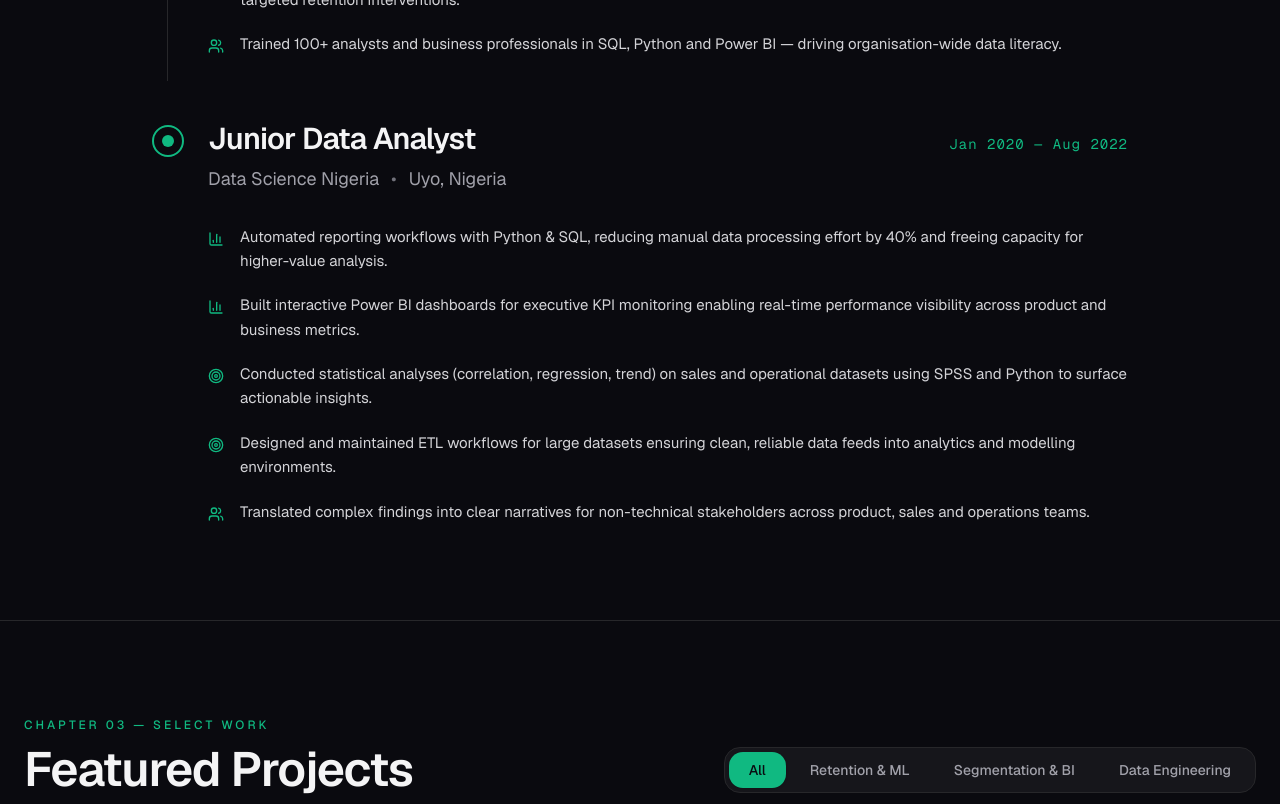
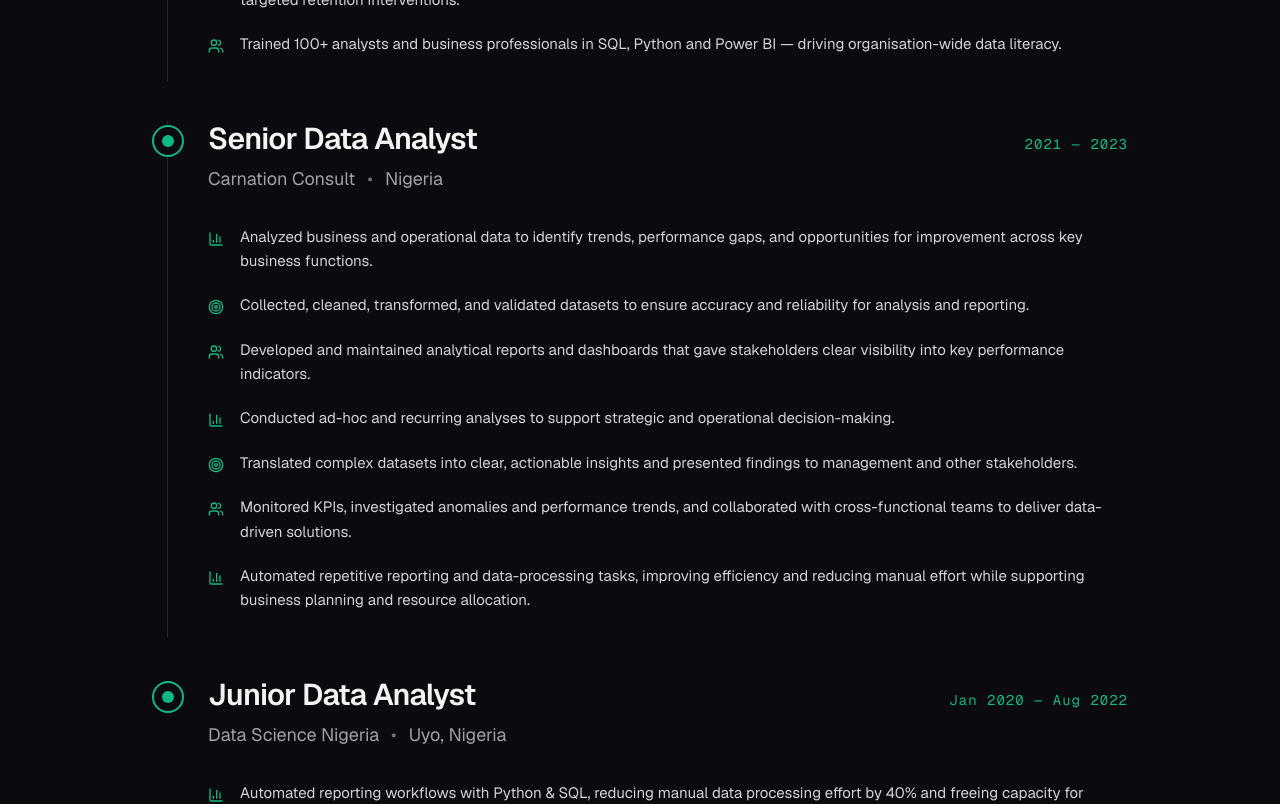
Before and after one commit to FrancisBright1/Portfolio, a Next.js app: page / in a window 1280 px wide. Shown: the part 2380-3184 px from the top of the page. Built offline with nearby package versions, Linux system fonts and the light colour scheme.

Commit message:
Add experience details for Senior Data Analyst role

```diff
--- a/app/components/Experience.tsx
+++ b/app/components/Experience.tsx
@@ -15,6 +15,21 @@ const experiences = [
       { icon: Users, text: "Built 10+ autonomous Power BI & Tableau dashboards reducing ad-hoc data requests by 40% and accelerating team decision cycles." },
       { icon: Target, text: "Applied K-Means clustering, regression & supervised learning (Scikit-learn) to segment users and predict engagement drop-off for targeted retention interventions." },
       { icon: Users, text: "Trained 100+ analysts and business professionals in SQL, Python and Power BI — driving organisation-wide data literacy." },
+    ]
+  },
+  {
+    role: "Senior Data Analyst",
+    company: "Carnation Consult",
+    period: "2021 — 2023",
+    location: "Nigeria",
+    highlights: [
+      { icon: BarChart3, text: "Analyzed business and operational data to identify trends, performance gaps, and opportunities for improvement across key business functions." },
+      { icon: Target, text: "Collected, cleaned, transformed, and validated datasets to ensure accuracy and reliability for analysis and reporting." },
+      { icon: Users, text: "Developed and maintained analytical reports and dashboards that gave stakeholders clear visibility into key performance indicators." },
+      { icon: BarChart3, text: "Conducted ad-hoc and recurring analyses to support strategic and operational decision-making." },
+      { icon: Target, text: "Translated complex datasets into clear, actionable insights and presented findings to management and other stakeholders." },
+      { icon: Users, text: "Monitored KPIs, investigated anomalies and performance trends, and collaborated with cross-functional teams to deliver data-driven solutions." },
+      { icon: BarChart3, text: "Automated repetitive reporting and data-processing tasks, improving efficiency and reducing manual effort while supporting business planning and resource allocation." },
     ]
   },
   {
```
